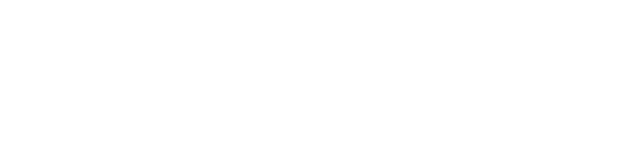
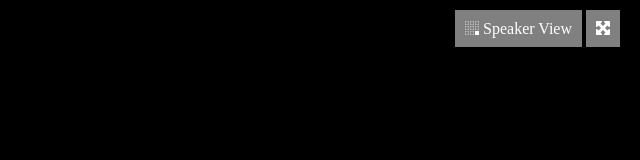
Before and after one commit to SimoneMarino30/html-css-zoom, a plain HTML site: page index.html in a window 1280 px wide. Shown: the whole page, without its empty margins (640-1280 px from the left). Drawn offline with Linux system fonts and the light colour scheme.

Commit message:
Struttura header

```diff
--- a/css/reset.css
+++ b/css/reset.css
@@ -12,6 +12,7 @@
 
 body {
 	min-height: 100vh;
+	background-color: #000000;
 }
 
 img,
--- a/css/style.css
+++ b/css/style.css
@@ -0,0 +1,17 @@
+li {
+    display: inline-block;
+
+}
+
+header {
+    margin: 20px;
+    display: flex;
+    justify-content: flex-end;
+}
+
+header>ul>li>a {
+    background-color: grey;
+    color: white;
+    text-decoration: none;
+    padding: 10px;
+}
--- a/index.html
+++ b/index.html
@@ -5,7 +5,11 @@
 	<meta charset="UTF-8">
 	<meta http-equiv="X-UA-Compatible" content="IE=edge">
 	<meta name="viewport" content="width=device-width, initial-scale=1.0">
-	<title>Document</title>
+	<title>Zoom</title>
+
+	<link rel="stylesheet" href="https://cdnjs.cloudflare.com/ajax/libs/font-awesome/6.2.1/css/all.min.css"
+		integrity="sha512-MV7K8+y+gLIBoVD59lQIYicR65iaqukzvf/nwasF0nqhPay5w/9lJmVM2hMDcnK1OnMGCdVK+iQrJ7lzPJQd1w=="
+		crossorigin="anonymous" referrerpolicy="no-referrer" />
 
 	<link rel="stylesheet" href="./css/reset.css">
 	<link rel="stylesheet" href="./css/utils.css">
@@ -15,8 +19,17 @@
 <body>
 	<header>
 		<ul>
-			<li><a href="#"></a></li>
-			<li><a href="#"></a></li>
+			<li>
+				<a href="#">
+					<i class="fa-brands fa-buromobelexperte"></i>
+					Speaker View
+				</a>
+			</li>
+			<li>
+				<a href="#">
+					<i class="fa-solid fa-maximize"></i>
+				</a>
+			</li>
 		</ul>
 	</header>
 
```
